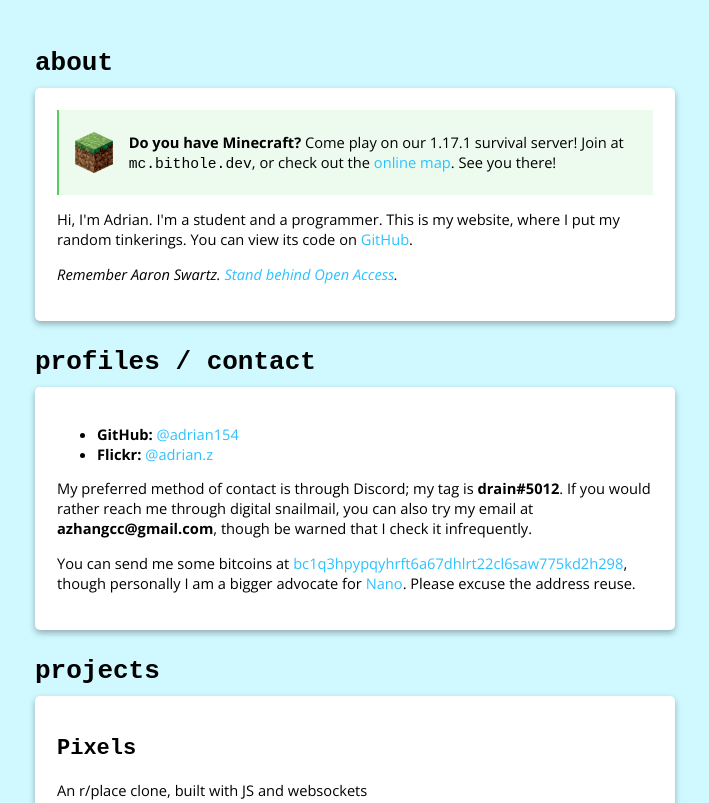
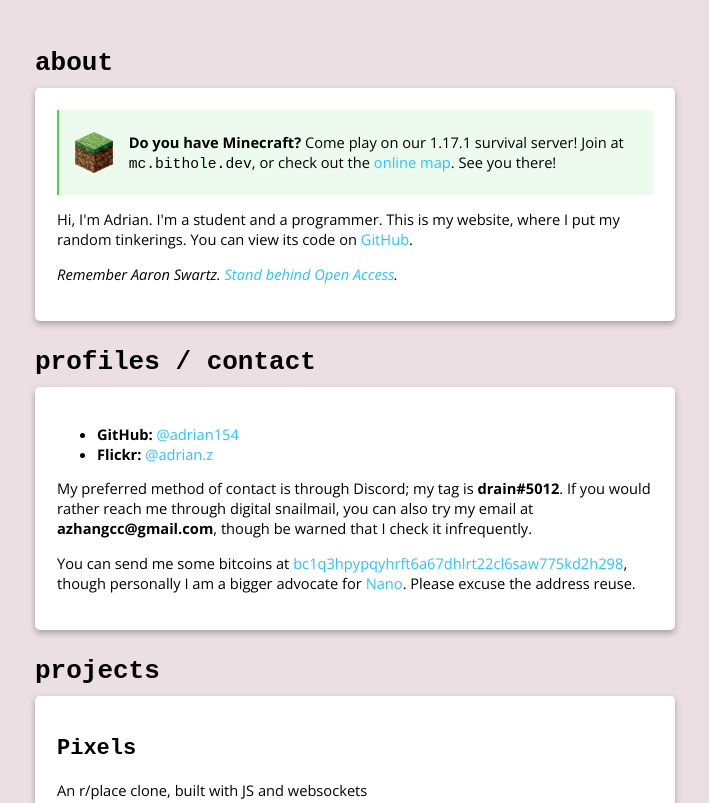
Before and after one commit to adrian154/rewebsite, a plain HTML site: page index.html in a window 1280 px wide. Shown: the top 803 px of the page, without its empty margins (285-994 px from the left). Drawn offline with nearby package versions, Linux system fonts and the light colour scheme.

Commit message:
randomize background color

```diff
--- a/index.html
+++ b/index.html
@@ -201,5 +201,10 @@
             </div>
 
         </div>
+
+        <script>
+            document.body.style.backgroundColor = `hsl(${Math.random() * 360}, 25%, 90%)`;
+        </script>
+
     </body>
 </html>
--- a/main.css
+++ b/main.css
@@ -1,5 +1,5 @@
 body {
-    background-color: #cff8ff;
+    background-color: #e6e6e6;
 }
 
 #vertical-container {
```
